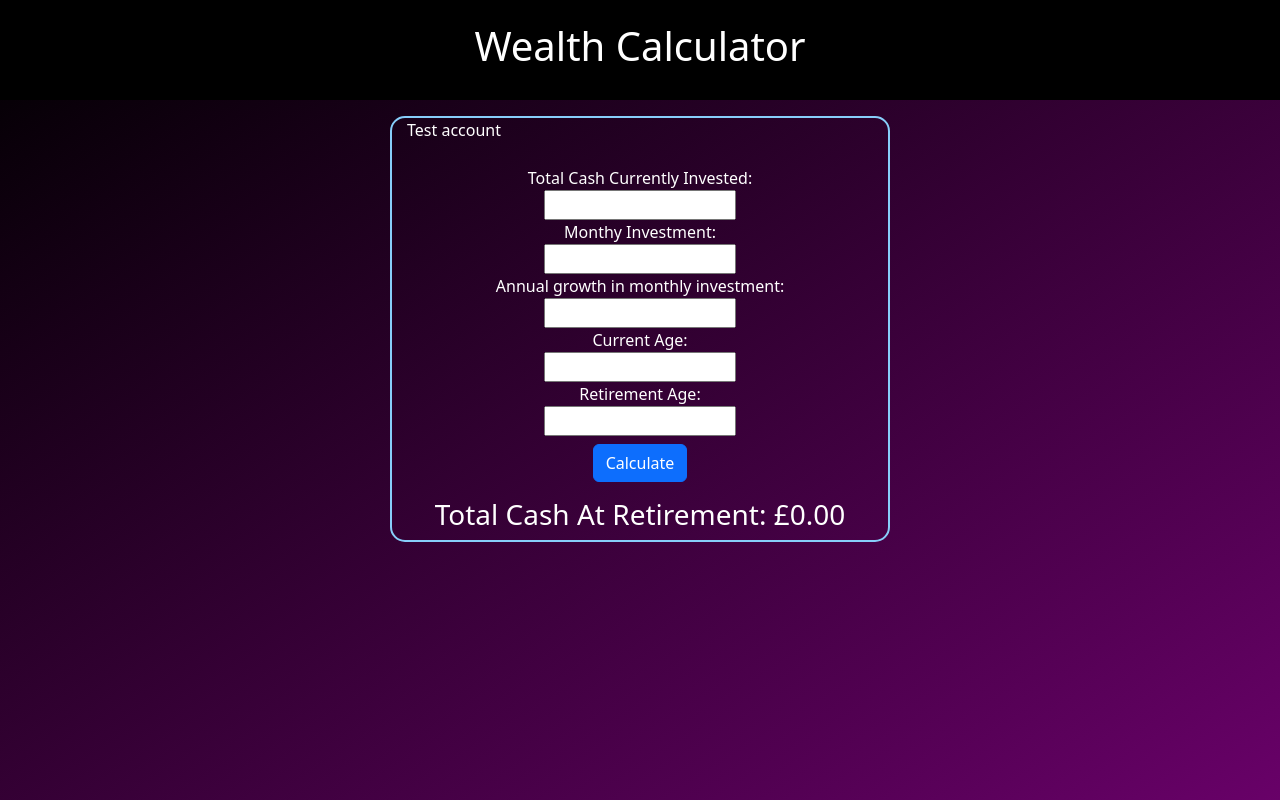
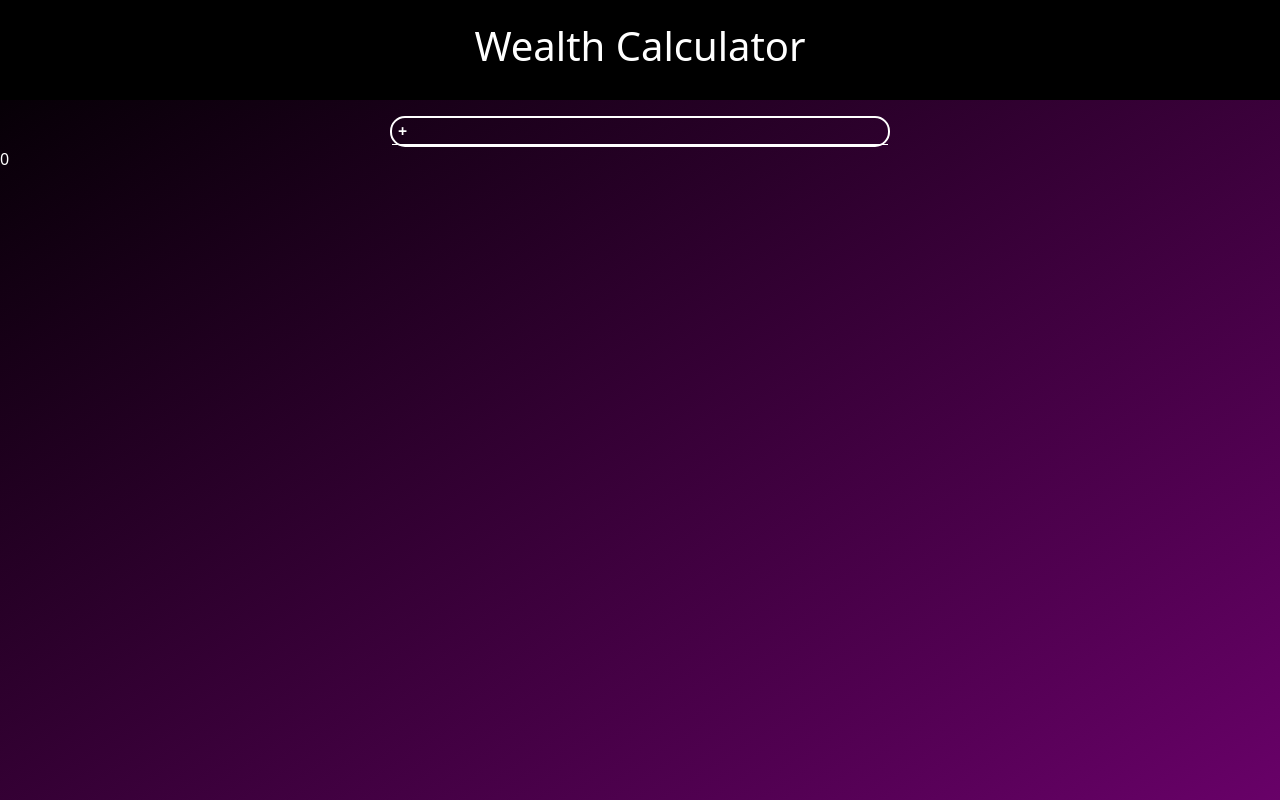
Before and after one commit to mikeharrison734/wealth-multiplier, a React (Create React App) app: page / in a window 1280 px wide. Built offline with nearby package versions, Linux system fonts and the light colour scheme.

Commit message:
Added account context and set up accounts tabs. closes #1, closes #2

```diff
--- a/src/App.js
+++ b/src/App.js
@@ -1,28 +1,26 @@
-import { useState } from "react";
 import "./App.css";
 import { Banner } from "./components/Banner.jsx";
-import { InputForm } from "./components/InputForm.jsx";
-import InputFormContainer from "./components/InputFormContainer.jsx";
 import AccountContainer from "./components/AccountContainer.jsx";
+import AccountContextProvider from "./store/account-context.jsx";
+import Totaliser from "./components/Totaliser.jsx";
 
 function App() {
-  const [noInputForms, setNoInputForms] = useState([1]);
+  // const [noInputForms, setNoInputForms] = useState([1]);
 
-  function addInputForm() {
-    setNoInputForms((prevState) => [...prevState, 1]);
-    console.log(noInputForms);
-  }
+  // function addInputForm() {
+  //   setNoInputForms((prevState) => [...prevState, 1]);
+  //   console.log(noInputForms);
+  // }
 
   return (
     <div className="wrapper">
       <Banner />
       {/* <InputForm /> */}
       {/* <InputFormContainer> */}
-      <AccountContainer>
-        {noInputForms.map((item, index) => (
-          <InputForm key={index} />
-        ))}
-      </AccountContainer>
+      <AccountContextProvider>
+        <AccountContainer />
+        <Totaliser />
+      </AccountContextProvider>
       {/* </InputFormContainer> */}
       {/* <button onClick={addInputForm}>+</button> */}
     </div>
--- a/src/components/InputForm.jsx
+++ b/src/components/Account.jsx
@@ -1,19 +1,25 @@
-import { useState } from "react";
+import { useContext } from "react";
 import "../index.css";
 import NumberInput from "./NumberInput";
+import { AccountContext } from "../store/account-context";
 
 const currencyFormatter = new Intl.NumberFormat("en-UK", {
   style: "currency",
   currency: "GBP",
 });
 
-export function InputForm() {
-  const [currentInvestments, setCurrentInvestments] = useState(0);
-  const [monthlyInvestment, setMonthlyInvestment] = useState(0);
-  const [monthlyInvestmentGrowth, setMonthlyInvestmentGrowth] = useState(0);
-  const [currentAge, setCurrentAge] = useState(0);
-  const [retirementAge, setRetirementAge] = useState(0);
-  const [totalCash, setTotalCash] = useState(0);
+export default function Account({ accountId }) {
+  const { accounts, updateAccount } = useContext(AccountContext);
+  const account = accounts.find((account) => account.id === accountId);
+
+  console.log(`account.currentInvestments: ${account.currentInvestments}`);
+
+  const currentInvestments = account.currentInvestments;
+  const monthlyInvestment = account.monthlyInvestment;
+  const monthlyInvestmentGrowth = account.monthlyInvestmentGrowth;
+  const currentAge = account.currentAge;
+  const retirementAge = account.retirementAge;
+  const totalCash = account.totalCash;
 
   const currentAgeInMonths = currentAge * 12.0;
   const retirementAgeInMonths = retirementAge * 12.0;
@@ -39,7 +45,8 @@ export function InputForm() {
         parseFloat(currentMonthlyInvestment);
     }
 
-    setTotalCash(tempTotalCash);
+    account.totalCash = tempTotalCash;
+    updateAccount(account);
   }
 
   function calculateTotalCashAtRetirement(e) {
@@ -60,6 +67,8 @@ export function InputForm() {
 
     console.log("made it to the end");
     calculateTotalCash();
+
+    updateAccount({ ...account, totalCashAtRetirement: totalCash });
   }
 
   return (
@@ -70,27 +79,42 @@ export function InputForm() {
       <NumberInput
         id="current-investments"
         label="Total Cash Currently Invested:"
-        stateUpdateFn={setCurrentInvestments}
+        stateUpdateFn={(e) =>
+          updateAccount({ ...account, currentInvestments: e.target.value })
+        }
+        value={account.currentInvestments}
       />
       <NumberInput
         id="monthly-investment"
         label="Monthy Investment:"
-        stateUpdateFn={setMonthlyInvestment}
+        stateUpdateFn={(e) =>
+          updateAccount({ ...account, monthlyInvestment: e.target.value })
+        }
+        value={account.monthlyInvestment}
       />
       <NumberInput
         id="monthly-investment-growth"
         label="Annual growth in monthly investment:"
-        stateUpdateFn={setMonthlyInvestmentGrowth}
+        stateUpdateFn={(e) =>
+          updateAccount({ ...account, monthlyInvestmentGrowth: e.target.value })
+        }
+        value={account.monthlyInvestmentGrowth}
       />
       <NumberInput
         id="current-age"
         label="Current Age:"
-        stateUpdateFn={setCurrentAge}
+        stateUpdateFn={(e) =>
+          updateAccount({ ...account, currentAge: e.target.value })
+        }
+        value={account.currentAge}
       />
       <NumberInput
         id="retirement-age"
         label="Retirement Age:"
-        stateUpdateFn={setRetirementAge}
+        stateUpdateFn={(e) =>
+          updateAccount({ ...account, retirementAge: e.target.value })
+        }
+        value={account.retirementAge}
       />
       <button type="submit" className="btn btn-primary main-button m-2">
         Calculate
--- a/src/components/AccountContainer.jsx
+++ b/src/components/AccountContainer.jsx
@@ -1,8 +1,39 @@
-export default function AccountContainer({ children }) {
+import { useContext, useState } from "react";
+import { AccountContext } from "../store/account-context";
+import Account from "./Account";
+
+export default function AccountContainer() {
+  const { accounts, addAccount } = useContext(AccountContext);
+  const [activeAccountId, setActiveAccountId] = useState();
+
+  function handleSetActiveAccountId(id) {
+    setActiveAccountId(id);
+  }
+
+  console.log(`active account id: ${activeAccountId}`);
+
   return (
     <div className="m-auto account-container">
-      <div className="d-flex">Test account</div>
-      {children}
+      <div id="tabs" className="d-flex w-100 border-bottom border-white">
+        {accounts.map((account) => {
+          return (
+            <button
+              key={account.id}
+              className="bg-transparent text-white account-button"
+              onClick={() => handleSetActiveAccountId(account.id)}
+            >
+              Account {account.id}
+            </button>
+          );
+        })}
+        <button
+          className="bg-transparent text-white add-button"
+          onClick={addAccount}
+        >
+          +
+        </button>
+      </div>
+      {accounts.length > 0 && activeAccountId && <Account accountId={activeAccountId} />}
     </div>
   );
 }
--- a/src/components/NumberInput.jsx
+++ b/src/components/NumberInput.jsx
@@ -1,6 +1,6 @@
 import { useState } from "react";
 
-export default function NumberInput({ label, id, stateUpdateFn }) {
+export default function NumberInput({ label, id, stateUpdateFn, value }) {
   const [isError, setIsError] = useState(false);
   //   function isNumberKey(evt) {
   //     let charCode = evt.which ? evt.which : evt.keyCode;
@@ -38,8 +38,8 @@ export default function NumberInput({ label, id, stateUpdateFn }) {
     }
   }
 
-  function handleChange(e) {
-    stateUpdateFn(e.target.value);
+  function handleKeyDown(e) {
+    stateUpdateFn(e);
     validateInput(e);
   }
 
@@ -53,7 +53,8 @@ export default function NumberInput({ label, id, stateUpdateFn }) {
         type="text"
         inputMode="numeric"
         onKeyDown={onKeyDown}
-        onChange={handleChange}
+        onChange={(e) => handleKeyDown(e)}
+        value={value}
       ></input>
       {isError && <p className="input-error">Please enter a valid number</p>}
     </div>
--- /dev/null
+++ b/src/components/Totaliser.jsx
@@ -0,0 +1,19 @@
+import { useContext } from "react"
+import { AccountContext } from "../store/account-context";
+
+export default function Totaliser() {
+    const { accounts } = useContext(AccountContext);
+
+    let totalCash = 0;
+
+    accounts.forEach((account) => {
+        console.log(`total cash at retirement for account with id ${account.id}: ${account.totalCashAtRetirement}`);
+        totalCash += account.totalCashAtRetirement;
+    });
+
+    console.log(`total cash in totaliser: ${totalCash}`);
+
+    return <div>
+        {totalCash}
+    </div>
+}
--- a/src/index.css
+++ b/src/index.css
@@ -31,9 +31,28 @@ code {
 }
 
 .account-container {
-  border: 2px solid lightskyblue;
+  border: 2px solid white;
   border-radius: 15px;
-  padding: 0px 15px;
   width: fit-content;
   min-width: 500px;
 }
+
+ul {
+  list-style-type: none;
+}
+
+.account-button {
+  border-radius: 11px 11px 0px 0px;
+}
+
+.add-button {
+  border: none;
+}
+
+.add-button:hover {
+  font-size: large;
+}
+
+#tabs > button {
+  font-weight: 700;
+}
--- /dev/null
+++ b/src/store/account-context.jsx
@@ -0,0 +1,90 @@
+import { createContext, useReducer } from "react";
+
+export const AccountContext = createContext({
+  accounts: [],
+  addAccount: () => {},
+  updateAccount: () => {},
+});
+
+function accountReducer(state, action) {
+  if (action.type === "ADD_ACCOUNT") {
+    const updatedAccounts = [...state.accounts];
+
+    console.log(`updatedAccounts: ${updatedAccounts}`);
+    console.log(updatedAccounts);
+    console.log(updatedAccounts.length);
+
+    let lastId;
+    if (updatedAccounts.length > 0) {
+      lastId = updatedAccounts[updatedAccounts.length - 1].id;
+    } else {
+      lastId = 0;
+    }
+
+    console.log(`lastId: ${lastId}`);
+
+    updatedAccounts.push({
+      id: lastId + 1,
+      currentInvestments: 0,
+      monthlyInvestment: 0,
+      monthlyInvestmentGrowth: 0,
+      currentAge: 0,
+      retirementAge: 0,
+      totalCashAtRetirement: 0,
+    });
+
+    return {
+      accounts: updatedAccounts,
+    };
+  }
+
+  if (action.type === "UPDATE_ACCOUNT") {
+    const updatedAccounts = [...state.accounts];
+    const updatedAccountIndex = updatedAccounts.findIndex(
+      (account) => account.id === action.payload.account.id
+    );
+
+    const updatedAccount = {
+      ...action.payload.account,
+    };
+
+    updatedAccounts[updatedAccountIndex] = updatedAccount;
+
+    return {
+      accounts: updatedAccounts,
+    };
+  }
+}
+
+export default function AccountContextProvider({ children }) {
+  const [accountState, accountDispatch] = useReducer(accountReducer, {
+    accounts: [],
+  });
+
+  function handleAddAccount() {
+    accountDispatch({
+      type: "ADD_ACCOUNT",
+    });
+  }
+
+  function handleUpdateAccount(account) {
+    accountDispatch({
+      type: "UPDATE_ACCOUNT",
+      payload: {
+        account,
+      },
+    });
+  }
+
+  const ctxValue = {
+    accounts: accountState.accounts,
+    addAccount: handleAddAccount,
+    updateAccount: handleUpdateAccount,
+  };
+
+  return (
+    <AccountContext.Provider value={ctxValue}>
+      {children}
+    </AccountContext.Provider>
+  );
+}
```
